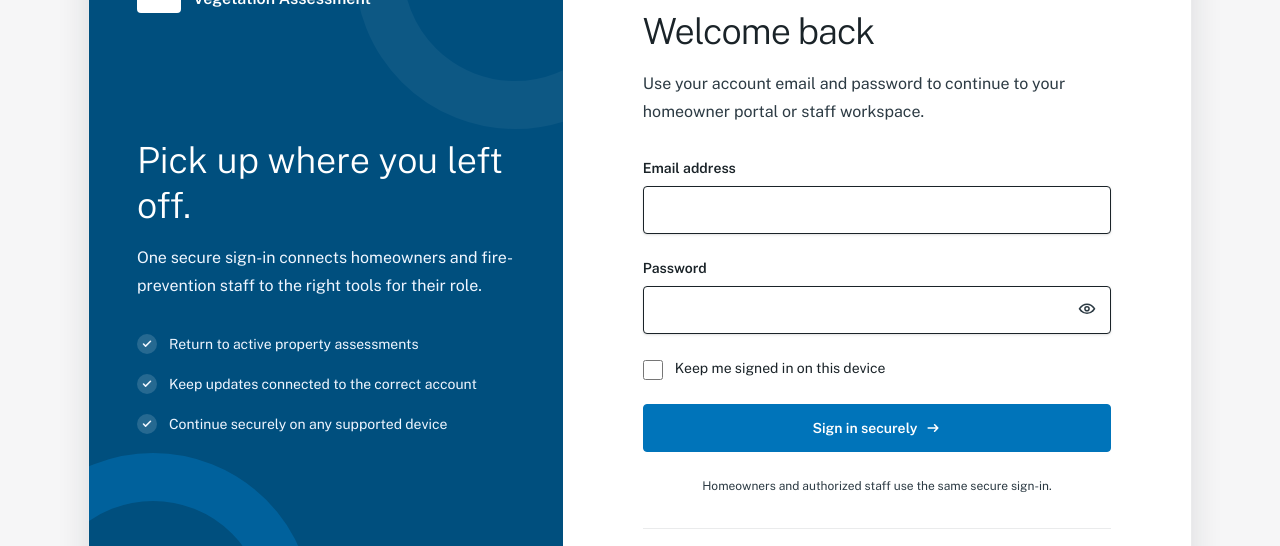
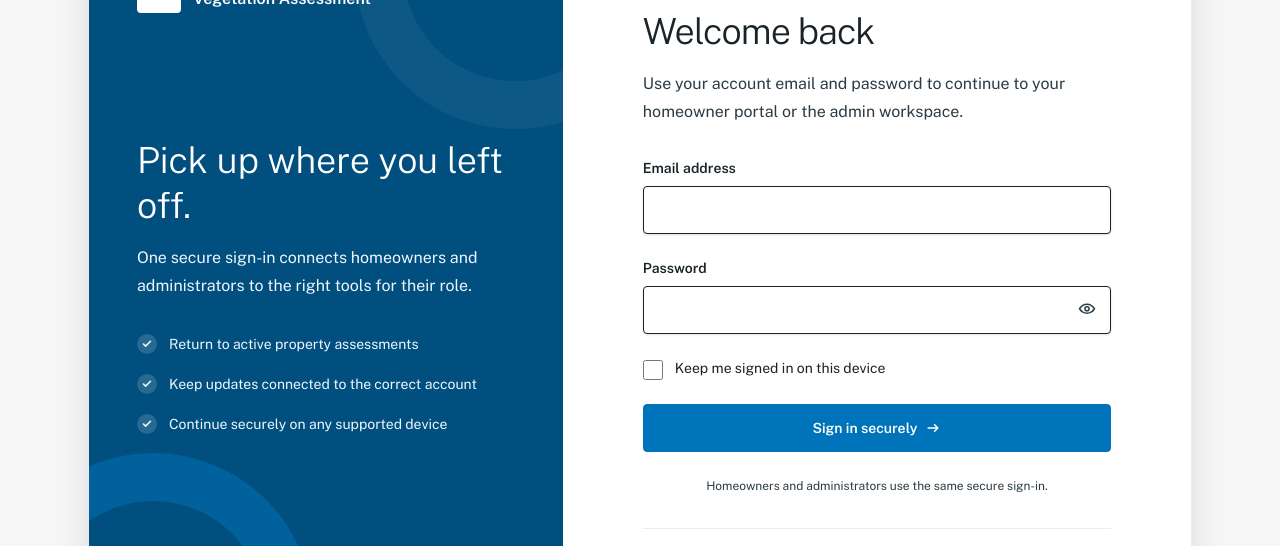
Before and after one commit to fliu-sfd/Fire_Haz_Veg_Portal, a Next.js app in the folder frontend/: page /sign-in in a window 1280 px wide. Shown: the part 197-743 px from the top of the page. Built offline with nearby package versions, Linux system fonts and the light colour scheme; no server answers.

Commit message:
docs: update sign-in and layout text for two roles

```diff
--- a/frontend/src/app/dashboard/page.tsx
+++ b/frontend/src/app/dashboard/page.tsx
@@ -3,7 +3,7 @@ import Link from "next/link";
 
 export const metadata: Metadata = {
   title: "Department portal",
-  description: "Secure access for authorized fire-prevention personnel.",
+  description: "Secure access for authorized administrators.",
 };
 
 export default function DashboardPage() {
@@ -16,13 +16,13 @@ export default function DashboardPage() {
           </svg>
         </div>
         <p className="mt-8 text-sm font-bold uppercase tracking-[0.14em] text-civic-blue">Department portal</p>
-        <h1 className="mt-3 text-4xl font-light tracking-tight text-charcoal sm:text-5xl">Authorized personnel access</h1>
+        <h1 className="mt-3 text-4xl font-light tracking-tight text-charcoal sm:text-5xl">Authorized admin access</h1>
         <p className="mt-5 max-w-2xl text-lg leading-8 text-city-dark">
-          Sign in with your department account to manage vegetation assessments, review homeowner updates, and continue active cases.
+          Sign in with your admin account to manage vegetation assessments, review homeowner updates, and continue active cases.
         </p>
-        <Link href="/sign-in" className="mt-8 inline-flex rounded bg-denim px-5 py-3 font-bold text-white transition-colors hover:bg-deep-blue">Staff sign in</Link>
+        <Link href="/sign-in" className="mt-8 inline-flex rounded bg-denim px-5 py-3 font-bold text-white transition-colors hover:bg-deep-blue">Admin sign in</Link>
         <div className="mt-10 border-t border-city-light pt-6 text-sm leading-6 text-city-dark">
-          Need department access? Contact your administrator for an invitation or registration code.
+          Need admin access? Contact a current administrator.
         </div>
       </div>
     </div>
--- a/frontend/src/app/dashboard/users/users-view.tsx
+++ b/frontend/src/app/dashboard/users/users-view.tsx
@@ -37,7 +37,7 @@ export function UsersView() {
       <header>
         <p className="text-sm font-bold uppercase tracking-[0.14em] text-civic-blue">Admin</p>
         <h1 className="mt-2 text-3xl font-light tracking-tight text-charcoal sm:text-4xl">Users</h1>
-        <p className="mt-2 text-city-dark">Search residents and staff, and review their roles and linked asset IDs.</p>
+        <p className="mt-2 text-city-dark">Search residents and admins, and review their roles and linked asset IDs.</p>
       </header>
 
       <section
--- a/frontend/src/app/layout.tsx
+++ b/frontend/src/app/layout.tsx
@@ -5,7 +5,7 @@ import "./globals.css";
 
 export const metadata: Metadata = {
   title: { default: "Vegetation Assessment", template: "%s | Vegetation Assessment" },
-  description: "Review vegetation assessments, complete corrective work, and share property progress with fire-prevention staff.",
+  description: "Review vegetation assessments, complete corrective work, and share property progress with fire department administrators.",
 };
 
 export default function RootLayout({ children }: Readonly<{ children: React.ReactNode }>) {
--- a/frontend/src/app/sign-in/page.tsx
+++ b/frontend/src/app/sign-in/page.tsx
@@ -13,9 +13,9 @@ export default function SignInPage() {
     <AuthPageShell
       eyebrow="Secure account access"
       title="Welcome back"
-      description="Use your account email and password to continue to your homeowner portal or staff workspace."
+      description="Use your account email and password to continue to your homeowner portal or the admin workspace."
       panelTitle="Pick up where you left off."
-      panelDescription="One secure sign-in connects homeowners and fire-prevention staff to the right tools for their role."
+      panelDescription="One secure sign-in connects homeowners and administrators to the right tools for their role."
       highlights={[
         "Return to active property assessments",
         "Keep updates connected to the correct account",
--- a/frontend/src/features/admin/components/users-states.tsx
+++ b/frontend/src/features/admin/components/users-states.tsx
@@ -36,7 +36,7 @@ export function NoMatchingUsers({ onClearFilters }: { onClearFilters: () => void
 export function NoUsers() {
   return (
     <StateMessage icon={<Users aria-hidden="true" className="size-6" />} title="No users yet">
-      Accounts appear here once residents or staff sign up.
+      Accounts appear here once residents sign up.
     </StateMessage>
   );
 }
--- a/frontend/src/features/auth/components/auth-page-shell.tsx
+++ b/frontend/src/features/auth/components/auth-page-shell.tsx
@@ -25,7 +25,7 @@ export function AuthPageShell({
   children,
   footer,
   panelTitle = "A clearer path to a safer property.",
-  panelDescription = "The vegetation assessment portal connects residents and fire-prevention staff around the work that matters.",
+  panelDescription = "The vegetation assessment portal connects residents and administrators around the work that matters.",
   highlights = defaultHighlights,
 }: AuthPageShellProps) {
   return (
--- a/frontend/src/features/auth/components/sign-in-form.tsx
+++ b/frontend/src/features/auth/components/sign-in-form.tsx
@@ -73,7 +73,7 @@ export function SignInForm() {
       </Button>
 
       <p className="text-center text-xs leading-5 text-city-dark">
-        Homeowners and authorized staff use the same secure sign-in.
+        Homeowners and administrators use the same secure sign-in.
       </p>
     </form>
   );
```
